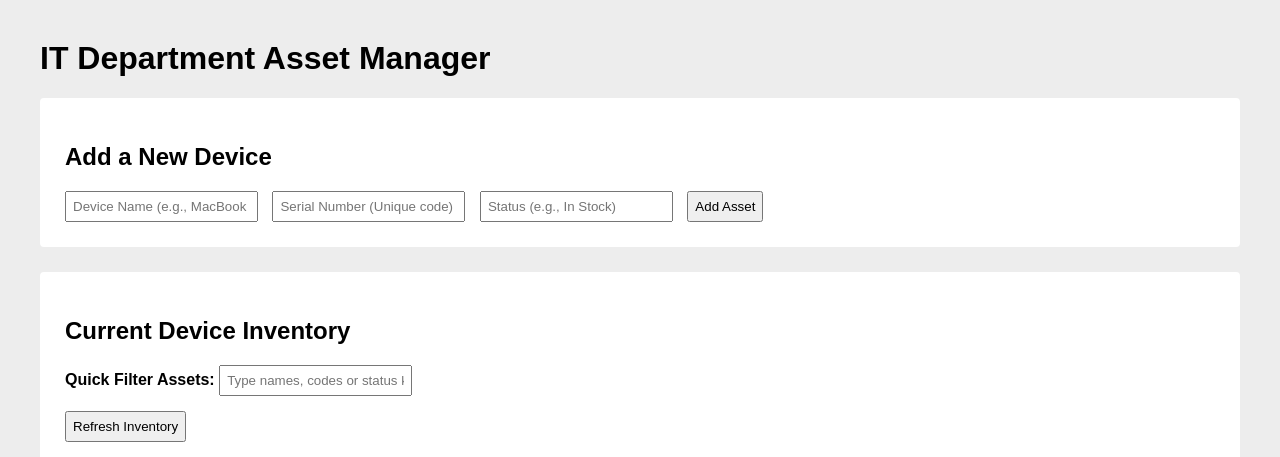
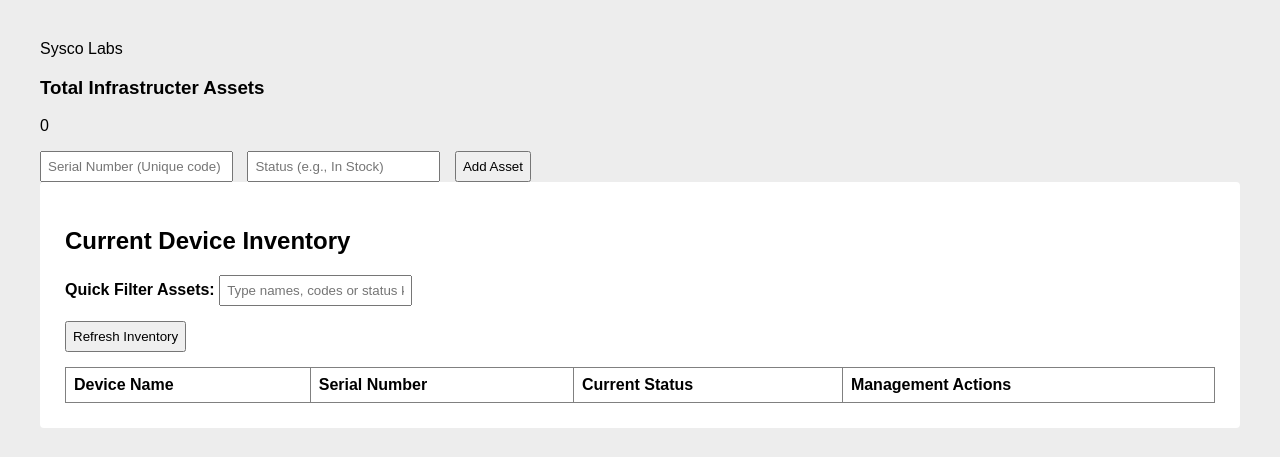
Before and after one commit to KesavanPrasath/it-asset-manager, a Flask app: page / in a window 1280 px wide. Shown: the top 457 px of the page. Run offline with Flask 3, Linux system fonts and the light colour scheme; data that the repository does not hold is empty.

Commit message:
adding a name to the IT company

```diff
--- a/backend/templates/index.html
+++ b/backend/templates/index.html
@@ -6,7 +6,32 @@
     <link rel="stylesheet" href="/static/styles.css">
 </head>
 <body>
-    <h1>IT Department Asset Manager</h1>
+
+    <header class="app-header">
+        <div class="brand">
+            <span class="company-name">Sysco Labs</span>
+        </div>
+    </header>
+
+    <div class="metrics-container">
+        <div class="card metric-card total-card">
+            <h3>Total Infrastructer Assets</h3>
+            <p id="total-assets-count">0</p>
+
+    </div>
+    <div class="card metric-card deployed-card>
+        <h3>Devices In Use</H3>
+
+
+
+
+
+
+
+
+
+
+            <h1>IT Department Asset Manager</h1>
 
     <section>
         <h2>Add a New Device</h2>
```
